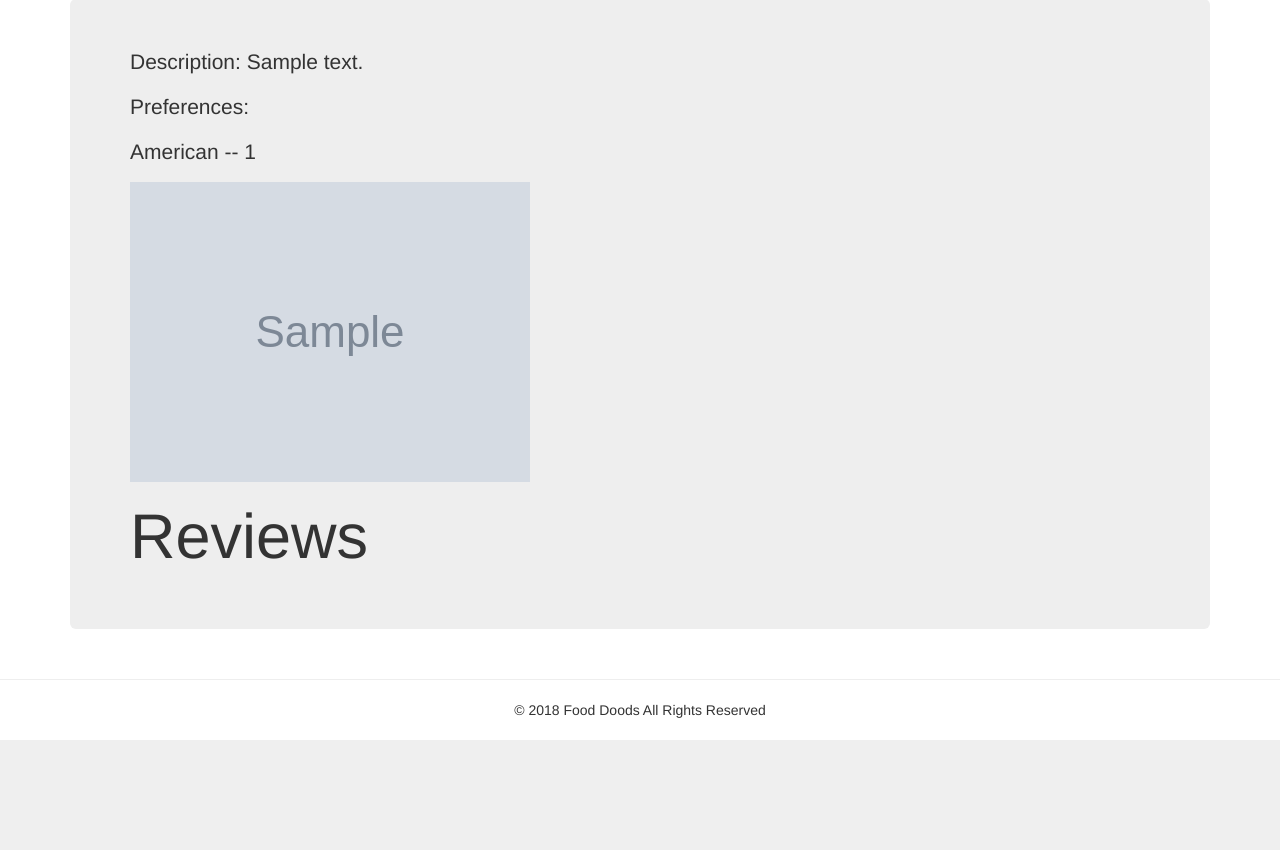
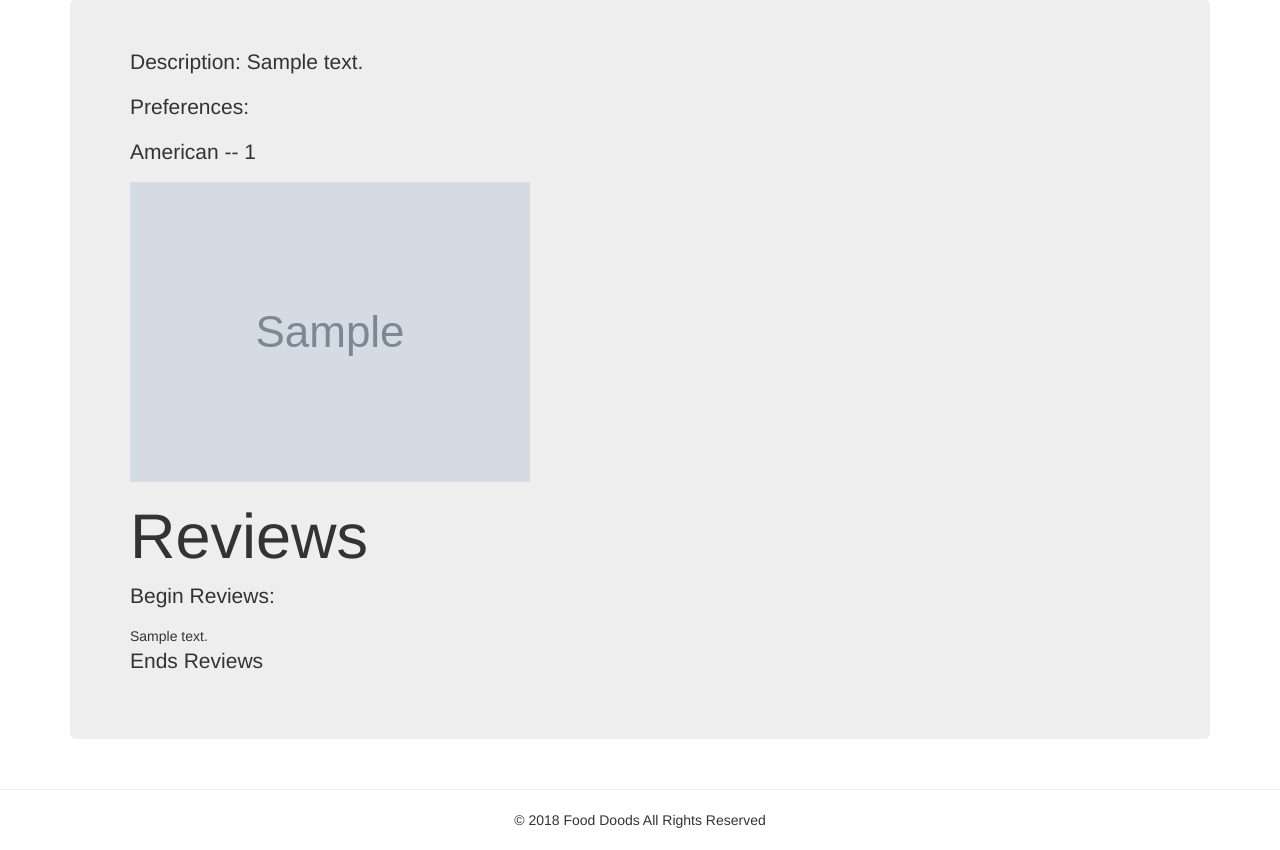
Before and after one commit to aduncan12/project-02, a Django app: page /userprofile in a window 1280 px wide. Shown: the part 101-951 px from the top of the page. Before the commit the page ends 841 px from the top, so only its background shows below. Run offline with Django 3.2, Linux system fonts and the light colour scheme; a user stored in the database is signed in; data comes from the database, SQL or seed files in the repository; tables that the repository leaves empty hold one stand-in row (values such as "Sample post"); grey boxes marked "Sample" are stand-in pictures; some libraries are stand-ins or nearby versions.

Commit message:
user reviews

```diff
--- a/foodie/models.py
+++ b/foodie/models.py
@@ -36,4 +36,4 @@ class Review(models.Model):
     rating = models.PositiveSmallIntegerField()
 
     def __str__(self):
-        return self.content
+        return f'{self.restaurant} {self.content}'
--- a/foodie/templates/foodie/userprofile.html
+++ b/foodie/templates/foodie/userprofile.html
@@ -12,11 +12,11 @@
     <!-- image src only need this project path, os.path is done in settings.py and urls.py -->
     <img src="{{ user.userprofile.profile_pic.url }}">
     <h1>Reviews</h1>
-    <div>
-        {% block review %}
-
-        {% endblock %}
-  </div>
+      <div id="user_reviews">
+        <p> Begin Reviews: </p>
+          {{user_reviews.content}}
+        <p> Ends Reviews</p>
+      </div>
   </div>
 </div>
 {% endblock %}
--- a/foodie/views.py
+++ b/foodie/views.py
@@ -46,7 +46,11 @@ def register(request):
 def userprofile(request):
     user = User.objects.get(id=request.user.id)
     userprofile , created = UserProfile.objects.get_or_create(user=user)
-    return render(request, 'foodie/userprofile.html', {'userprofile': userprofile})
+    print(request.user.id)
+    user_reviews = Review.objects.get(id=request.user.id)
+    print("REVIEW:")
+    print(user_reviews.content)
+    return render(request, 'foodie/userprofile.html', {'userprofile': userprofile, 'user_reviews': user_reviews})
 
 @login_required
 def profile_edit(request):
@@ -89,11 +93,12 @@ def restaurants(request):
 
 @login_required
 def create_review(request):
+    review = request
     if request.method == 'POST':
         form = ReviewForm(request.POST)
         if form.is_valid():
             review = form.save(commit=False)
-            review.user = request.user
+            request.user = review.user
             review.save()
             return redirect('userprofile')
         else:
@@ -106,6 +111,7 @@ def review_view(request, pk):
     review = Review.objects.get(id=pk)
     return render(request, 'foodie/review_view.html', {'review': review})
 
-# def review(request):
-#     review = Review.objects.get('title', 'content')
-#     return render(request, 'foodie/userprofile.html', {'user_review': review})
+def user_reviews(request):
+    user_review = Review.objects.get(id=request.user.id)
+    print(user_review)
+    return render(request, 'foodie/userprofile.html', {'user_review': user_review})
```
